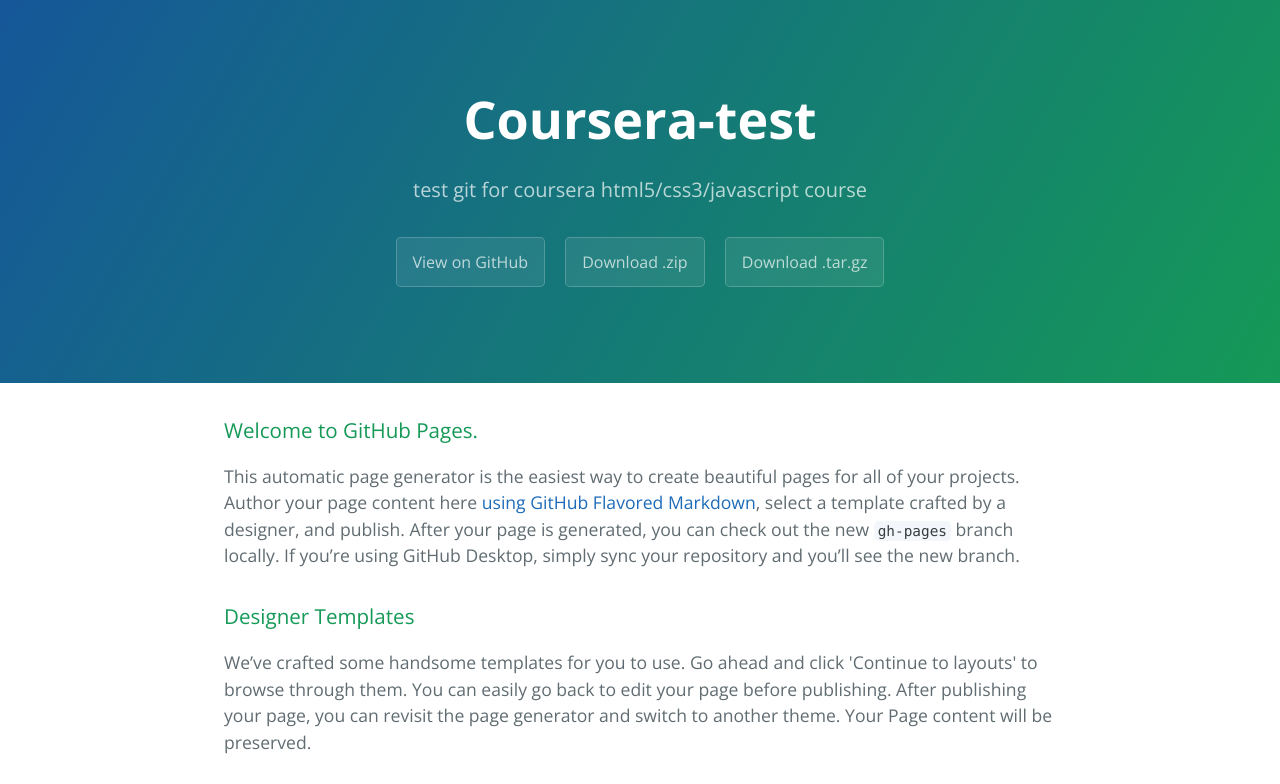
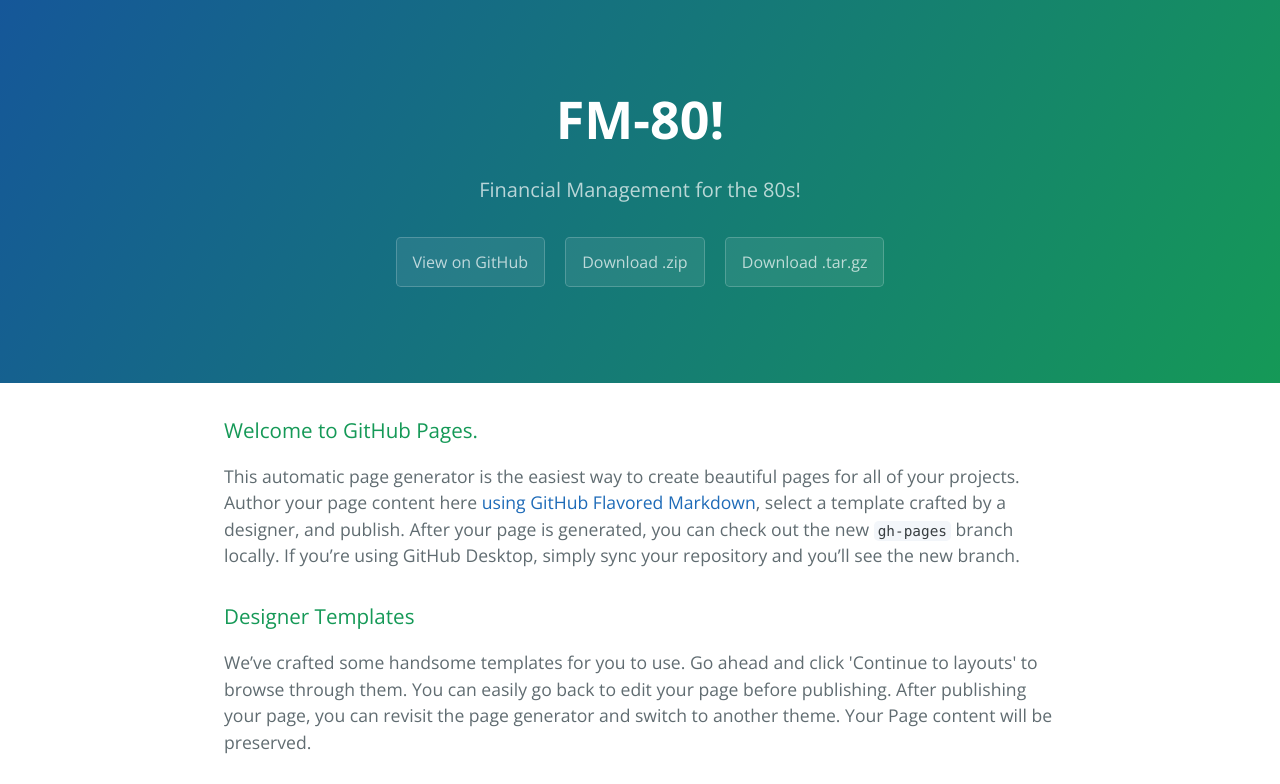
Before and after one commit to liltinus/coursera-test, a plain HTML site: page index.html in a window 1280 px wide. Shown: the top 784 px of the page. Drawn offline with nearby package versions, Linux system fonts and the light colour scheme.

Commit message:
Update index.html

```diff
--- a/index.html
+++ b/index.html
@@ -2,7 +2,7 @@
 <html lang="en-us">
   <head>
     <meta charset="UTF-8">
-    <title>Coursera-test by liltinus</title>
+    <title>FM-80!</title>
     <meta name="viewport" content="width=device-width, initial-scale=1">
     <link rel="stylesheet" type="text/css" href="stylesheets/normalize.css" media="screen">
     <link href='https://fonts.googleapis.com/css?family=Open+Sans:400,700' rel='stylesheet' type='text/css'>
@@ -11,8 +11,8 @@
   </head>
   <body>
     <section class="page-header">
-      <h1 class="project-name">Coursera-test</h1>
-      <h2 class="project-tagline">test git for coursera html5/css3/javascript course</h2>
+      <h1 class="project-name">FM-80!</h1>
+      <h2 class="project-tagline">Financial Management for the 80s!</h2>
       <a href="https://github.com/liltinus/coursera-test" class="btn">View on GitHub</a>
       <a href="https://github.com/liltinus/coursera-test/zipball/master" class="btn">Download .zip</a>
       <a href="https://github.com/liltinus/coursera-test/tarball/master" class="btn">Download .tar.gz</a>
```
